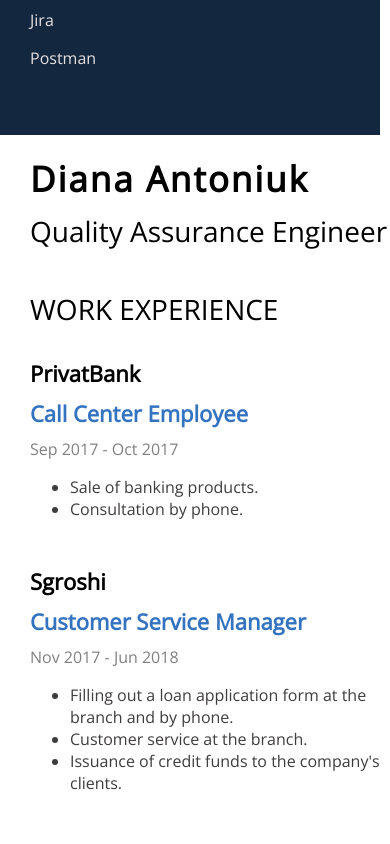
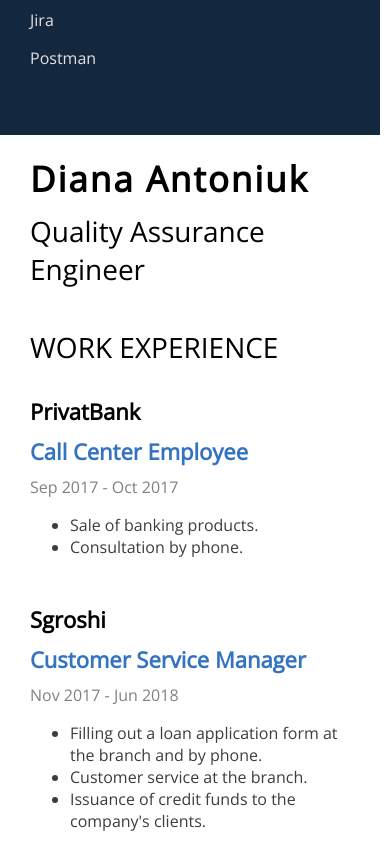
Before and after one commit to DianaAntoniuk/Resume, a plain HTML site: page index.html in a window 390 px wide. Shown: the part 1060-1904 px from the top of the page. Drawn offline with nearby package versions, Linux system fonts and the light colour scheme.

Commit message:
changed file responsive breakpoints

```diff
--- a/styles.css
+++ b/styles.css
@@ -159,6 +159,11 @@ ul {
     max-width: 100%;
     max-width: 320px;
   }
+
+  .right {
+    max-width: 100%;
+    max-width: 320px;
+  }
 }
 
 @media (max-width: 768px) and (min-width: 425px) {
```
